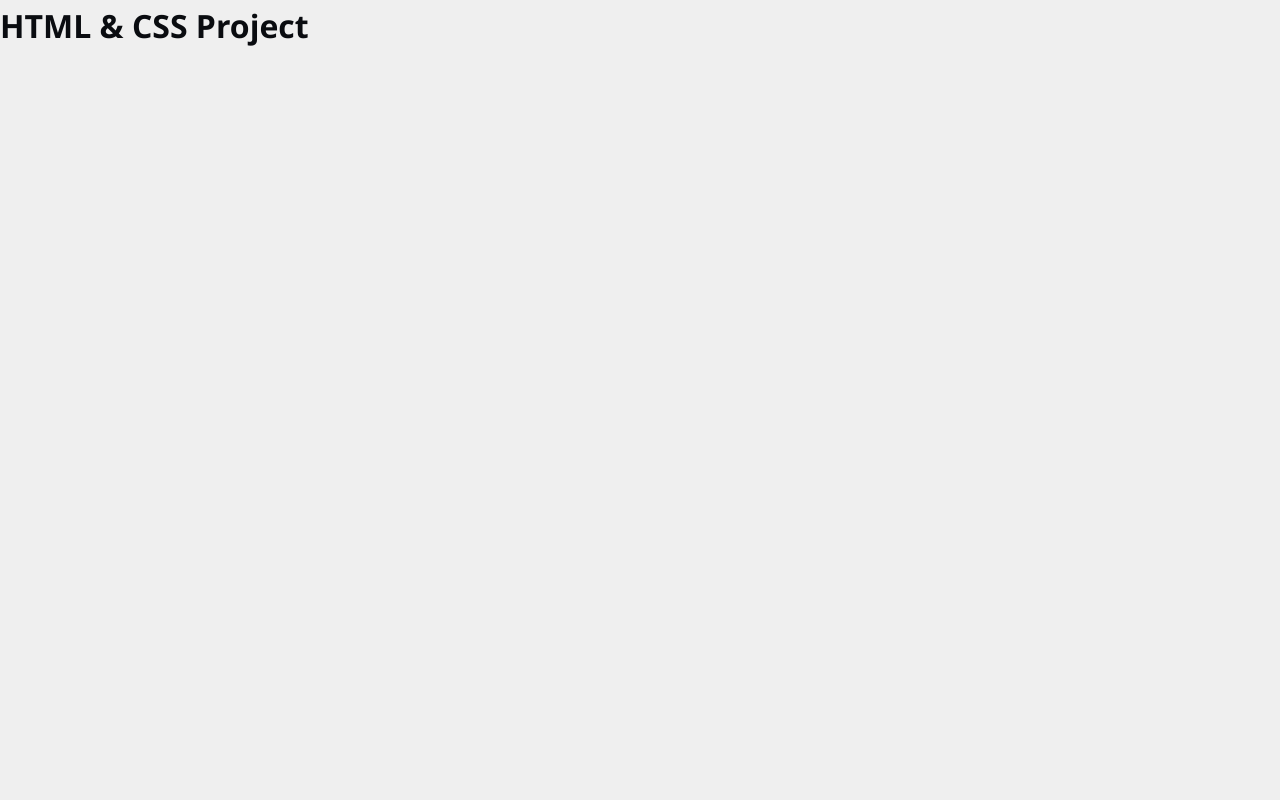
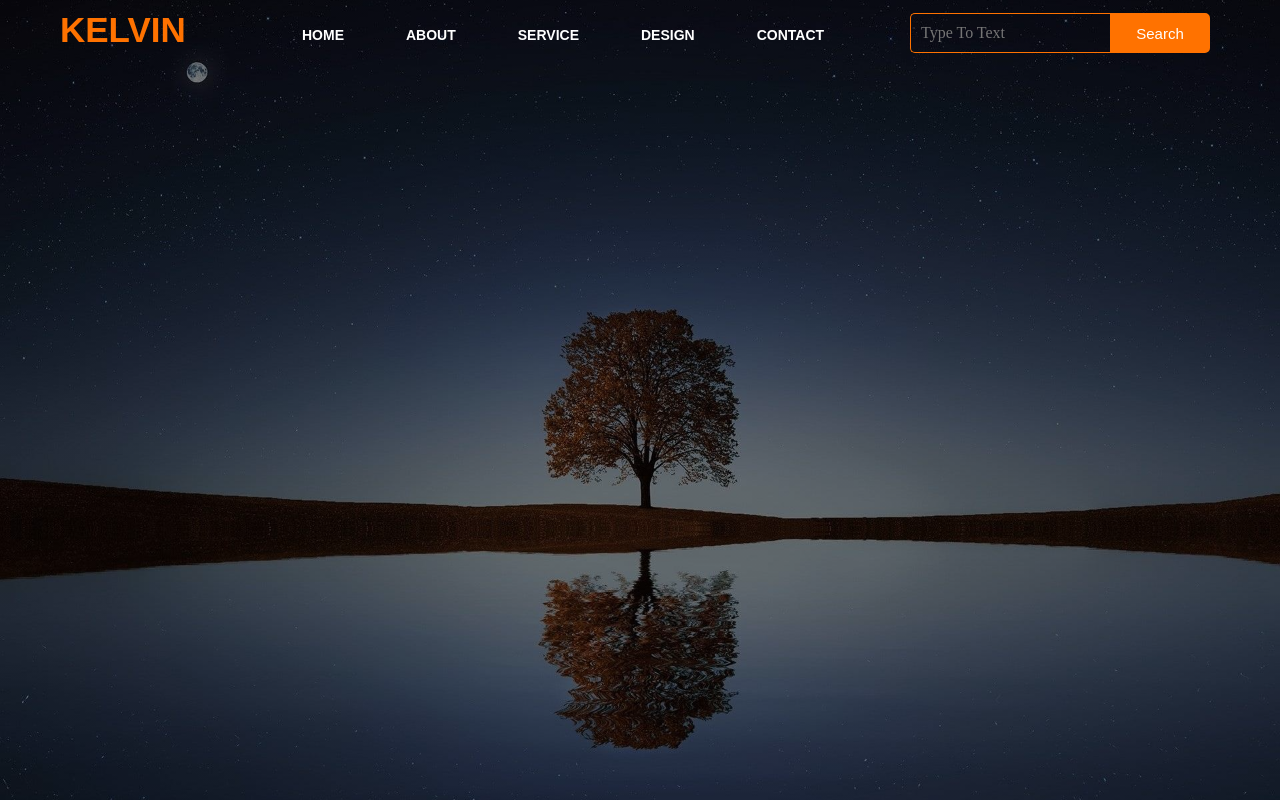
Before and after one commit to hapakjm/proj01, a plain HTML site: page index.html in a window 1280 px wide. Drawn offline with Linux system fonts and the light colour scheme.

Commit message:
add bg.jpg modify index - add navigation section modify style - add navigation styles

```diff
--- a/index.html
+++ b/index.html
@@ -3,7 +3,7 @@
 <!--[if IE 7]>         <html class="no-js lt-ie9 lt-ie8"> <![endif]-->
 <!--[if IE 8]>         <html class="no-js lt-ie9"> <![endif]-->
 <!--[if gt IE 8]>      <html class="no-js"> <!--<![endif]-->
-<html>
+<html lang="en">
   <head>
     <meta charset="utf-8" />
     <meta http-equiv="X-UA-Compatible" content="IE=edge" />
@@ -20,12 +20,33 @@
       </p>
     <![endif]-->
 
-    <!-- <div class="temp-top-alignment">
-      TEMPORARY ONLY, FOR ALIGNMENT PURPOSES WHEN USING MICROSFT LIVE PREVIEW
-      EXTENSION. ALIGNMENT SAME FOR CHROME.
-    </div> -->
+    <div class="main">
+      <div class="navbar">
+        <div class="icon">
+          <h2 class="logo">KELVIN</h2>
+        </div>
 
-    <h1>HTML & CSS Project</h1>
+        <div class="menu">
+          <ul>
+            <li><a href="">HOME</a></li>
+            <li><a href="">ABOUT</a></li>
+            <li><a href="">SERVICE</a></li>
+            <li><a href="">DESIGN</a></li>
+            <li><a href="">CONTACT</a></li>
+          </ul>
+        </div>
+
+        <div class="search">
+          <input
+            class="search-box"
+            type="search"
+            name=""
+            placeholder="Type To Text"
+          />
+          <a href=""><button class="btn">Search</button></a>
+        </div>
+      </div>
+    </div>
 
     <script src="" async defer></script>
   </body>
--- a/style.css
+++ b/style.css
@@ -1,17 +1,13 @@
-.temp-top-alignment {
-  height: 20px;
-  background-color: var(--temp-color);
-  color: var(--temp-color);
-  text-align: center;
-  position: sticky;
-  top: 0;
-  z-index: 101;
-}
-
 :root {
-  --temp-color: #0a0c10;
-
   --background-color: #efefef;
+  --main-background-linear-gradient: linear-gradient(
+    to top,
+    rgba(0, 0, 0, 0.5) 50%,
+    rgba(0, 0, 0, 0.5) 50%
+  );
+  --main-background-image: url(./assets/bg.jpg);
+  --primary-color: #ff7200;
+  --secondary-color: #fff;
 }
 
 * {
@@ -29,8 +25,109 @@ html {
 }
 
 body {
-  font-family: "poppins", "Segoe UI", Tahoma, Geneva, Verdana, sans-serif;
-  line-height: 1.6;
-  color: var(--temp-color);
   background-color: var(--background-color);
+  font-family: "poppins", sans-serif, "Segoe UI", Tahoma, Geneva, Verdana;
+  color: var(--primary-color);
 }
+
+.main {
+  width: 100%;
+  height: 100vh;
+  background-image:
+    var(--main-background-linear-gradient), var(--main-background-image);
+  background-position: center;
+  background-size: cover;
+}
+
+.navbar {
+  width: 1200px;
+  height: 75px;
+  margin: auto;
+}
+
+.icon {
+  float: left;
+  width: 200px;
+  height: 70px;
+}
+
+.logo {
+  float: left;
+  padding-top: 10px;
+  padding-left: 20px;
+  font-family: Arial;
+  font-size: 35px;
+  color: var(--primary-color);
+}
+
+.menu {
+  float: left;
+  width: 400px;
+  height: 70px;
+}
+
+ul {
+  float: left;
+  display: flex;
+  justify-content: space-around;
+  align-items: center;
+}
+
+ul li {
+  margin-top: 27px;
+  margin-left: 62px;
+  list-style: none;
+  font-size: 14px;
+}
+
+ul li a {
+  text-decoration: none;
+  color: var(--secondary-color);
+  font-family: Arial;
+  font-weight: bold;
+  transition: 0.4s ease-in-out;
+}
+
+ul li a:hover {
+  color: var(--primary-color);
+}
+
+.search {
+  float: left;
+  width: 330px;
+  margin-left: 270px;
+}
+
+.search-box {
+  float: left;
+  width: 200px;
+  height: 40px;
+  margin-top: 13px;
+  border: 1px solid var(--primary-color);
+  border-right: none;
+  border-radius: 5px 0 0 5px;
+  padding: 10px;
+  background-color: transparent;
+  font-family: "Times New Roman";
+  font-size: 16px;
+  color: var(--secondary-color);
+}
+
+.search-box {
+  outline: none;
+}
+
+.btn {
+  width: 100px;
+  height: 40px;
+  margin-top: 13px;
+  border: 2px solid var(--primary-color);
+  border-radius: 0 5px 5px 0;
+  background-color: var(--primary-color);
+  font-size: 15px;
+  color: var(--secondary-color);
+}
+
+.btn:focus {
+  outline: none;
+}
```
Also changed, not shown: assets/bg.jpg (added).
